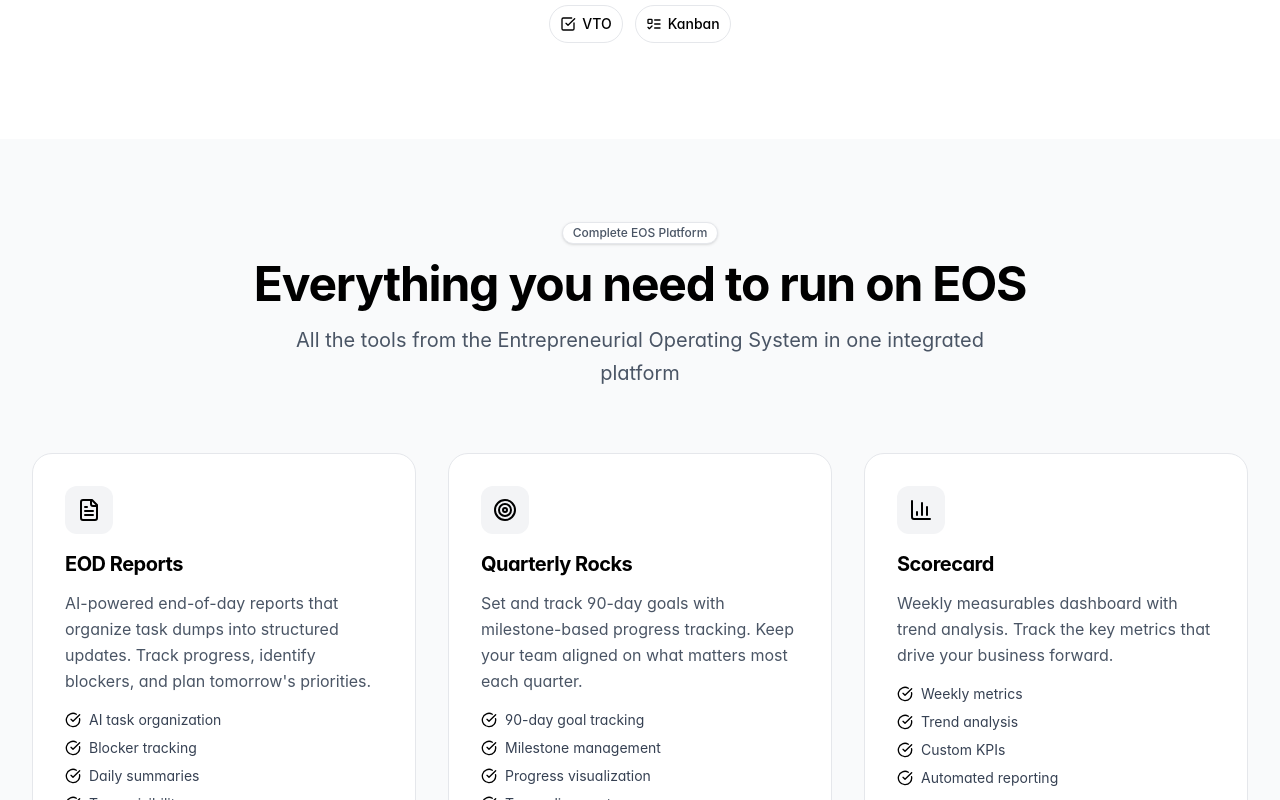
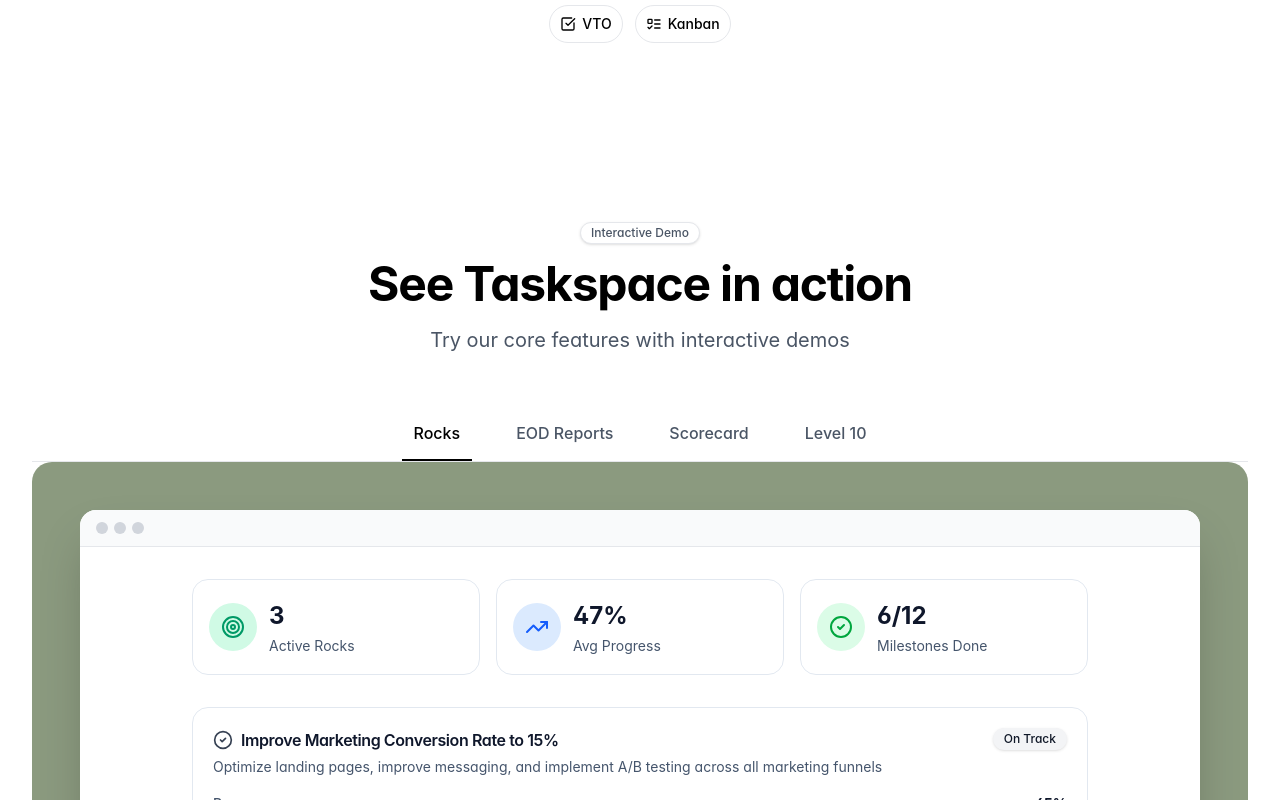
Before and after one commit to adamwolfe2/taskspace, a Next.js app: page / in a window 1280 px wide. Shown: the part 800-1600 px from the top of the page. Built offline with nearby package versions, Linux system fonts and the light colour scheme.

Commit message:
Move interactive demo section to appear right after hero feature buttons

```diff
--- a/app/(marketing)/page.tsx
+++ b/app/(marketing)/page.tsx
@@ -720,8 +720,8 @@ export default function HomePage() {
   return (
     <>
       <HeroSection />
+      <FeatureDemoSection />
       <CoreFeaturesSection />
-      <FeatureDemoSection />
       <AgentsSection />
       <IntegrationsSection />
       <UseCasesSection />
```
